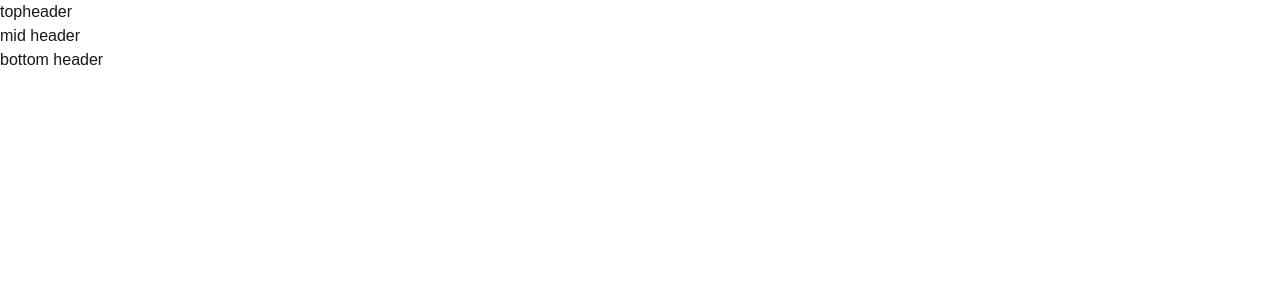
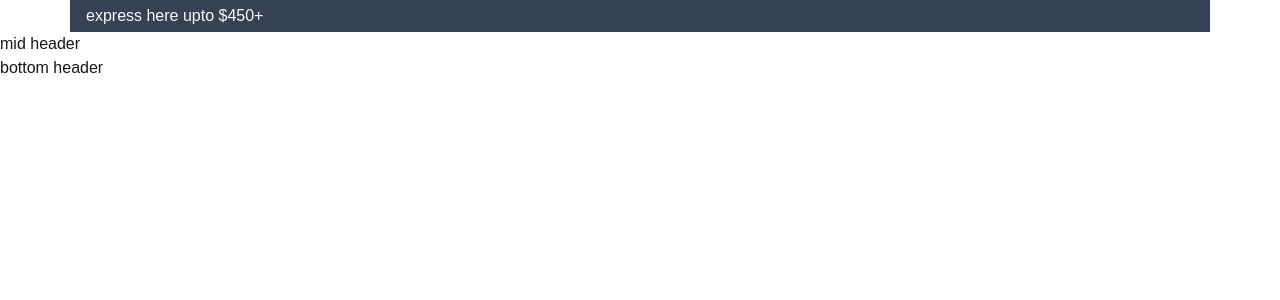
Before and after one commit to Shamiul40/shofyyt-ecommerce-fullstack-website, a Next.js app: page / in a window 1280 px wide. Shown: the top 300 px of the page. Built offline with nearby package versions, Linux system fonts and the light colour scheme.

Commit message:
header container ready

```diff
--- a/package.json
+++ b/package.json
@@ -11,7 +11,8 @@
   "dependencies": {
     "next": "16.4.3",
     "react": "19.3.0",
-    "react-dom": "19.3.0"
+    "react-dom": "19.3.0",
+    "tailwind-merge": "^3.7.0"
   },
   "devDependencies": {
     "@tailwindcss/turbopack": "^4",
--- a/src/app/page.tsx
+++ b/src/app/page.tsx
@@ -1,11 +1,10 @@
+import Header from "@/components/header/Header";
 
 
 export default function Home() {
   return (
    <main>
-    <header>topheader</header>
-    <header>mid header</header>
-    <header>bottom header</header>
+    <Header></Header>
    </main>
   );
 }
--- /dev/null
+++ b/src/components/header/Container.tsx
@@ -0,0 +1,33 @@
+// import React from "react";
+// import { twMerge } from "tailwind-merge";
+
+// interface Props {
+//   children: React.ReactNode;
+//   className?: string;
+// }
+
+// export default function Container({ children, className }: Props) {
+//   return (
+//     <div className={twMerge("max-w-[1140px] mx-auto px-4", className)}>
+//       {children}
+//     </div>
+//   );
+// }
+
+// practice
+
+import React from "react";
+import { twMerge } from "tailwind-merge";
+
+interface Props {
+  children: React.ReactNode;
+  className?: string;
+}
+
+export default function Container({ children, className }) {
+  return (
+    <div className={twMerge("max-w-[1140px] mx-auto px-4", className)}>
+      {children}
+    </div>
+  );
+}
--- /dev/null
+++ b/src/components/header/Header.tsx
@@ -0,0 +1,12 @@
+import React from "react";
+import TopHeader from "./TopHeader";
+
+export default function Header() {
+  return (
+    <div>
+      <TopHeader></TopHeader>
+      <header>mid header</header>
+      <header>bottom header</header>
+    </div>
+  );
+}
--- /dev/null
+++ b/src/components/header/TopHeader.tsx
@@ -0,0 +1,10 @@
+import React from 'react'
+import Container from './Container'
+
+export default function TopHeader() {
+  return (
+    <Container className=' bg-gray-700 text-gray-50 py-1'>
+      <p>express here upto $450+ </p>
+    </Container>
+  )
+}
```
Also changed, not shown: 1 other file (tests, documents, lock files or other folders).
